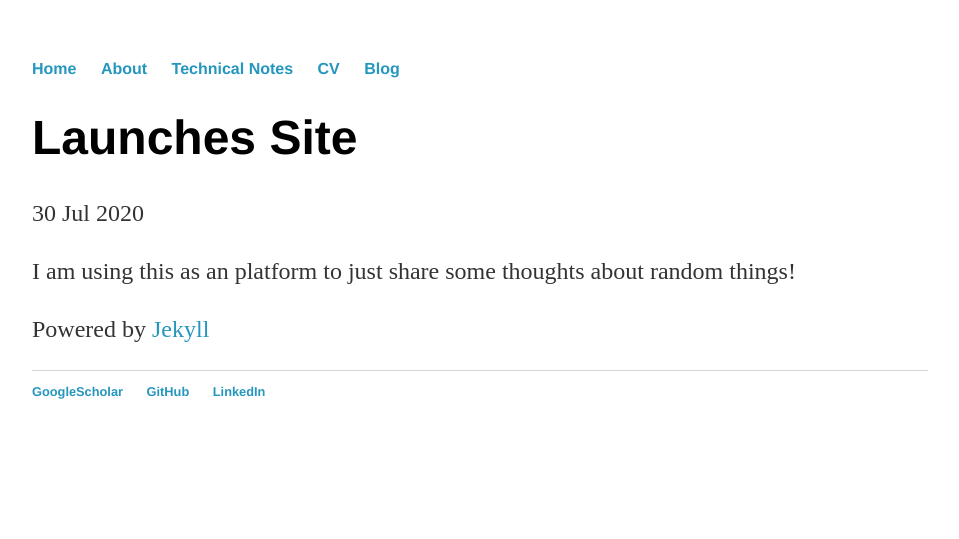
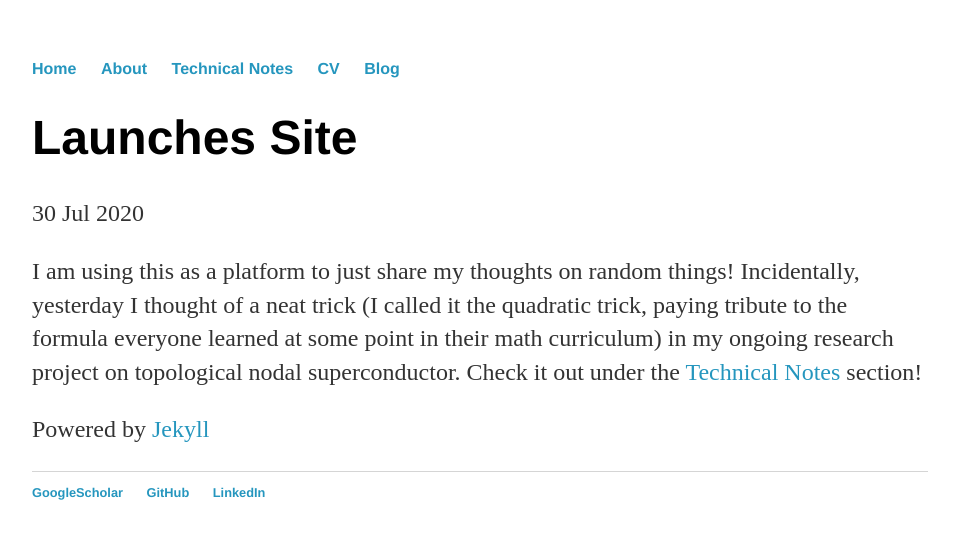
Before and after one commit to Leo-Lo/Leo-Lo.github.io, a Jekyll site: the page built from _posts/2020-07-30-first-post.md, in a window 1280 px wide. Shown: the top 539 px of the page, without its empty margins (160-1119 px from the left). Built offline with Jekyll 4.4.1, drawn with Linux system fonts in a browser that asks for light colours.

Commit message:
Update 2020-07-30-first-post.md

```diff
--- a/_posts/2020-07-30-first-post.md
+++ b/_posts/2020-07-30-first-post.md
@@ -3,6 +3,6 @@ layout: post
 title: "Launches Site"
 date: 2020-07-30
 ---
-I am using this as an platform to just share some thoughts about random things!
+I am using this as a platform to just share my thoughts on random things! Incidentally, yesterday I thought of a neat trick (I called it the quadratic trick, paying tribute to the formula everyone learned at some point in their math curriculum) in my ongoing research project on topological nodal superconductor. Check it out under the [Technical Notes](https://leo-lo.github.io/technical_notes/) section!
 
 Powered by [Jekyll](http://jekyllrb.com)
```
